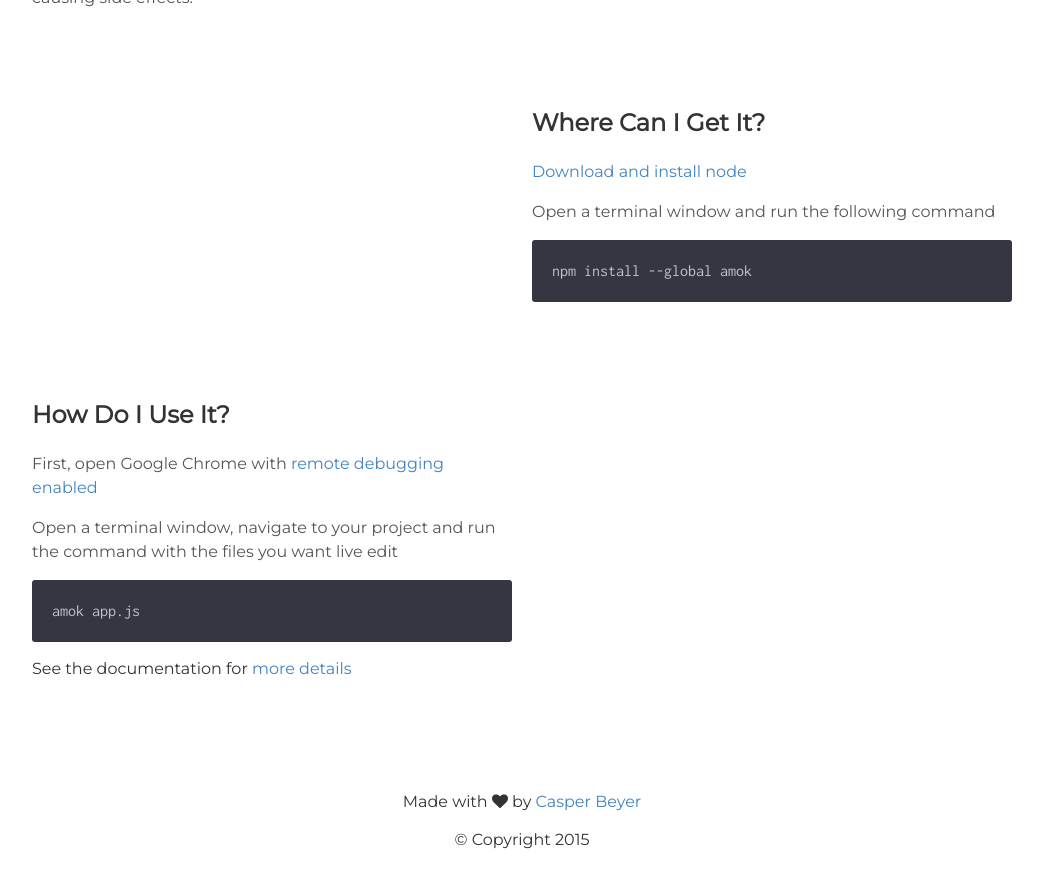
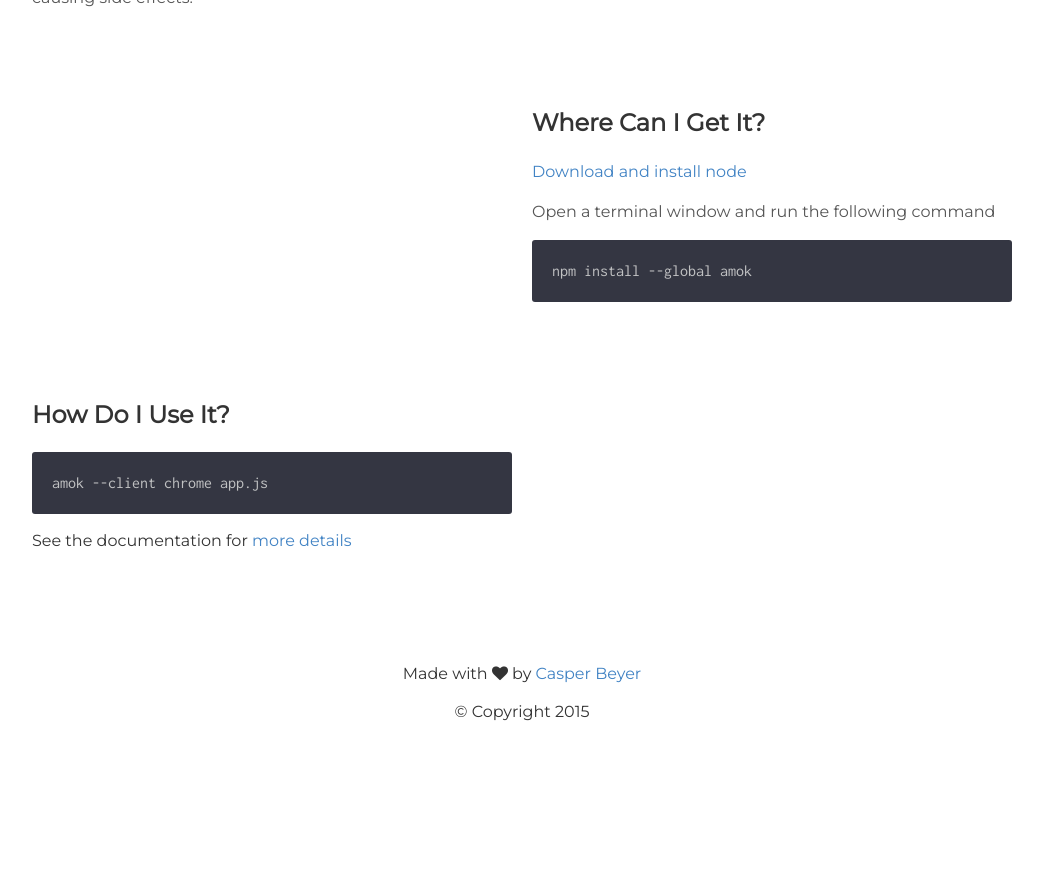
Before and after one commit to stereokai/amok, a Jekyll site: the page built from index.html, in a window 1280 px wide and 900 px high, scrolled down 2512 px. Shown: the top 888 px of the window, without its empty margins (118-1161 px from the left). Built offline with Jekyll 4.4.1, drawn with Linux system fonts in a browser that asks for light colours; nearby versions of some CDN libraries; library files that are not in the unit come from our copies; after the commit the page ends 3284 px from its top, so only the background shows below that.

Commit message:
Update usage

```diff
--- a/index.html
+++ b/index.html
@@ -149,9 +149,7 @@ title: Live Editing for JavaScript
     <div class="columns">
       <div class="one-half column">
         <h2>How Do I Use It?</h2>
-        <p>First, open Google Chrome with <a href="https://developer.chrome.com/devtools/docs/debugger-protocol#remote">remote debugging enabled</a></p>
-        <p>Open a terminal window, navigate to your project and run the command with the files you want live edit<p>
-        <pre class="highlight"><code>amok app.js</code></pre>
+        <pre class="highlight"><code>amok --client chrome app.js</code></pre>
 
         See the documentation for <a href="https://github.com/caspervonb/amok/blob/master/readme.markdown">more details</a>
       </div>
```
